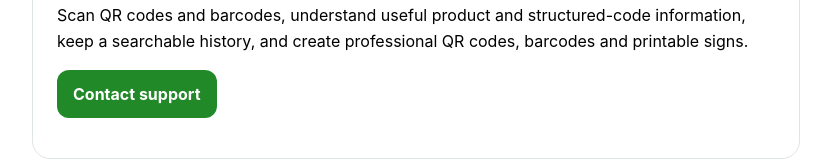
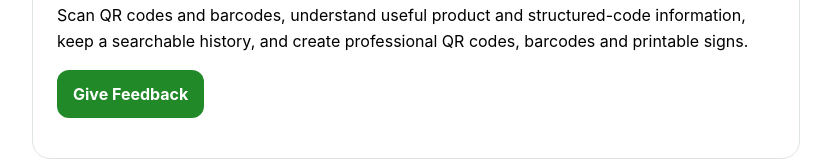
Before and after one commit to povilasbrand/qr-code-limitless-legal, a plain HTML site: page index.html in a window 1280 px wide. Shown: the part 184-352 px from the top of the page, without its empty margins (224-1055 px from the left). Drawn offline with Linux system fonts and the light colour scheme.

Commit message:
Link legal and support contacts to in-app Give Feedback form

```diff
--- a/index.html
+++ b/index.html
@@ -1,5 +1,5 @@
 <!doctype html><html lang="en"><head><meta charset="utf-8"><meta name="viewport" content="width=device-width,initial-scale=1"><title>QR Code Limitless</title><style>:root{color-scheme:light dark}body{font-family:-apple-system,BlinkMacSystemFont,"Segoe UI",Roboto,sans-serif;line-height:1.6;max-width:48rem;margin:2rem auto;padding:0 1.25rem}h1{font-size:2rem;margin-bottom:.4rem}h2{font-size:1.2rem;margin-top:1.8rem}.hero{padding:1.5rem;border:1px solid #dfe6df;border-radius:18px}.muted{color:#777}.cta{display:inline-block;background:#218928;color:white;text-decoration:none;padding:.7rem 1rem;border-radius:12px;font-weight:700}a{color:#218928}</style></head><body>
-<div class="hero"><h1>QR Code Limitless</h1><p>Scan. Understand. Create.</p><p>Scan QR codes and barcodes, understand useful product and structured-code information, keep a searchable history, and create professional QR codes, barcodes and printable signs.</p><p><a class="cta" href="mailto:wpthemewp@gmail.com">Contact support</a></p></div>
+<div class="hero"><h1>QR Code Limitless</h1><p>Scan. Understand. Create.</p><p>Scan QR codes and barcodes, understand useful product and structured-code information, keep a searchable history, and create professional QR codes, barcodes and printable signs.</p><p><a class="cta" href="feedback.html">Give Feedback</a></p></div>
 <h2>More than a camera scanner</h2><p>Use live scanning, image scanning, manual entry and supported share workflows. Create common QR use cases, retail barcodes and specialist formats, then export or turn them into polished signs.</p>
 <h2>Privacy controls</h2><p>Use local-only mode where supported, manage permissions in context, and keep control of exports and backups.</p>
 <p><a href="privacy.html">Privacy Policy</a> · <a href="terms.html">Terms of Use</a> · <a href="support.html">Support</a></p>
```
